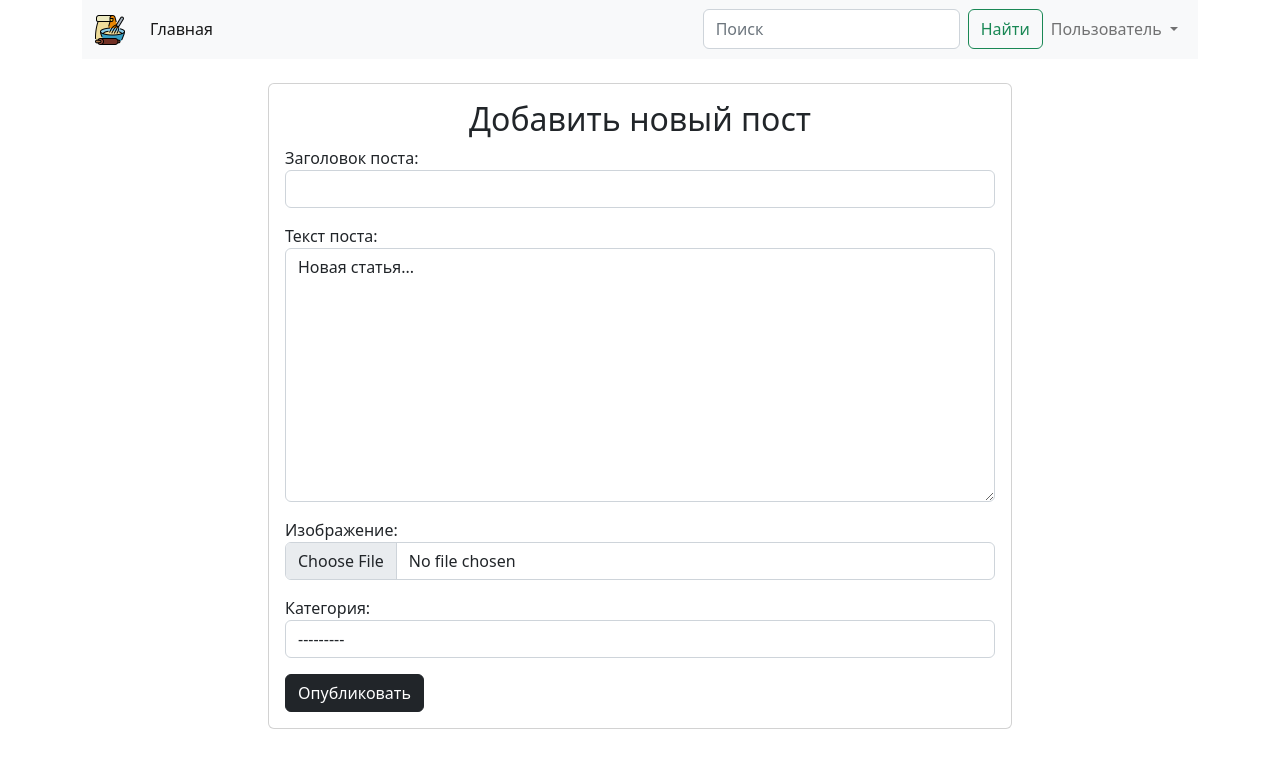
After one commit to kateutkate23/culinary_blog, a Django app: page /add_post/ in a window 1280 px wide. The commit adds this page. Shown: the top 768 px of the page. Run offline with Django 5.2, Linux system fonts and the light colour scheme; data that the repository does not hold is empty.

Commit message:
add post added

```diff
--- /dev/null
+++ b/blog/forms.py
@@ -0,0 +1,18 @@
+from django import forms
+from .models import Post
+
+
+class PostAddForm(forms.ModelForm):
+    """Форма для добавления новой статьи пользователем"""
+
+    class Meta:
+        """Класс, указывающий поведенческий характер"""
+        model = Post
+        fields = ['title', 'content', 'photo', 'category']
+
+        widgets = {
+            'title': forms.TextInput(attrs={'class': 'form-control'}),
+            'content': forms.Textarea(attrs={'class': 'form-control'}),
+            'photo': forms.FileInput(attrs={'class': 'form-control'}),
+            'category': forms.Select(attrs={'class': 'form-control'}),
+        }
--- a/blog/models.py
+++ b/blog/models.py
@@ -19,10 +19,10 @@ class Category(models.Model):
 class Post(models.Model):
     """Для постов"""
     title = models.CharField(max_length=255, verbose_name='Заголовок поста')
-    content = models.TextField(default='Новая статья...', verbose_name='Текст статьи')
+    content = models.TextField(default='Новая статья...', verbose_name='Текст поста')
     created_time = models.DateTimeField(auto_now_add=True, verbose_name='Дата создания')
     updated_time = models.DateTimeField(auto_now=True, verbose_name='Дата обновления')
-    photo = models.ImageField(upload_to='media/', blank=True, null=True, verbose_name='Изображения')
+    photo = models.ImageField(upload_to='media/', blank=True, null=True, verbose_name='Изображение')
     watched = models.IntegerField(default=0, verbose_name='Просмотры')
     is_published = models.BooleanField(default=True, verbose_name='Опубликовано')
     category = models.ForeignKey(Category, on_delete=models.CASCADE, related_name='posts', verbose_name='Категория')
--- /dev/null
+++ b/blog/templates/blog/add_post.html
@@ -0,0 +1,16 @@
+{% extends 'base.html' %}
+
+{% block main %}
+<div class="d-flex justify-content-center">
+    <div class="card col-8 mb-4 mt-4">
+        <div class="card-body">
+            <h2 class="text-center">Добавить новый пост</h2>
+            <form action="" method="post" enctype="multipart/form-data">
+                {% csrf_token %}
+                {{ form.as_p }}
+                <button class="btn btn-dark" type="submit">Опубликовать</button>
+            </form>
+        </div>
+    </div>
+</div>
+{% endblock main %}
--- a/blog/urls.py
+++ b/blog/urls.py
@@ -8,4 +8,5 @@ urlpatterns = [
     path('', index, name='index'),
     path('category/<int:pk>', category_list, name='category_list'),
     path('post/<int:pk>', post_detail, name='post_detail'),
+    path('add_post/', add_post, name='add_post'),
 ]
--- a/blog/views.py
+++ b/blog/views.py
@@ -1,11 +1,12 @@
-from django.shortcuts import render
+from django.shortcuts import render, redirect
 from .models import Category, Post
 from django.db.models import F
+from .forms import PostAddForm
 
 
 def index(request):
     """Главная страница сайта"""
-    posts = Post.objects.all()
+    posts = Post.objects.all().order_by('-updated_time')
 
     context = {
         'title': 'Главная страница',
@@ -40,3 +41,23 @@ def post_detail(request, pk):
     }
 
     return render(request, 'blog/post_detail.html', context)
+
+
+def add_post(request):
+    """Добавление поста пользователем"""
+    if request.method == 'POST':
+        form = PostAddForm(request.POST, request.FILES)
+        if form.is_valid():
+            post = Post.objects.create(**form.cleaned_data)
+            post.save()
+
+            return redirect('post_detail', pk=post.pk)
+    else:
+        form = PostAddForm()
+
+    context = {
+        'title': 'Добавить статью',
+        'form': form
+    }
+
+    return render(request, 'blog/add_post.html', context)
--- a/templates/components/navbar.html
+++ b/templates/components/navbar.html
@@ -32,7 +32,7 @@
                                     <a class="dropdown-item" href="#!">Моя страница</a>
                                 </li>
                                 <li>
-                                    <a class="dropdown-item" href="#!">Добавить статью</a>
+                                    <a class="dropdown-item" href="{% url 'add_post' %}">Добавить пост</a>
                                 </li>
                                 <li>
                                     <hr class="dropdown-divider">
```
